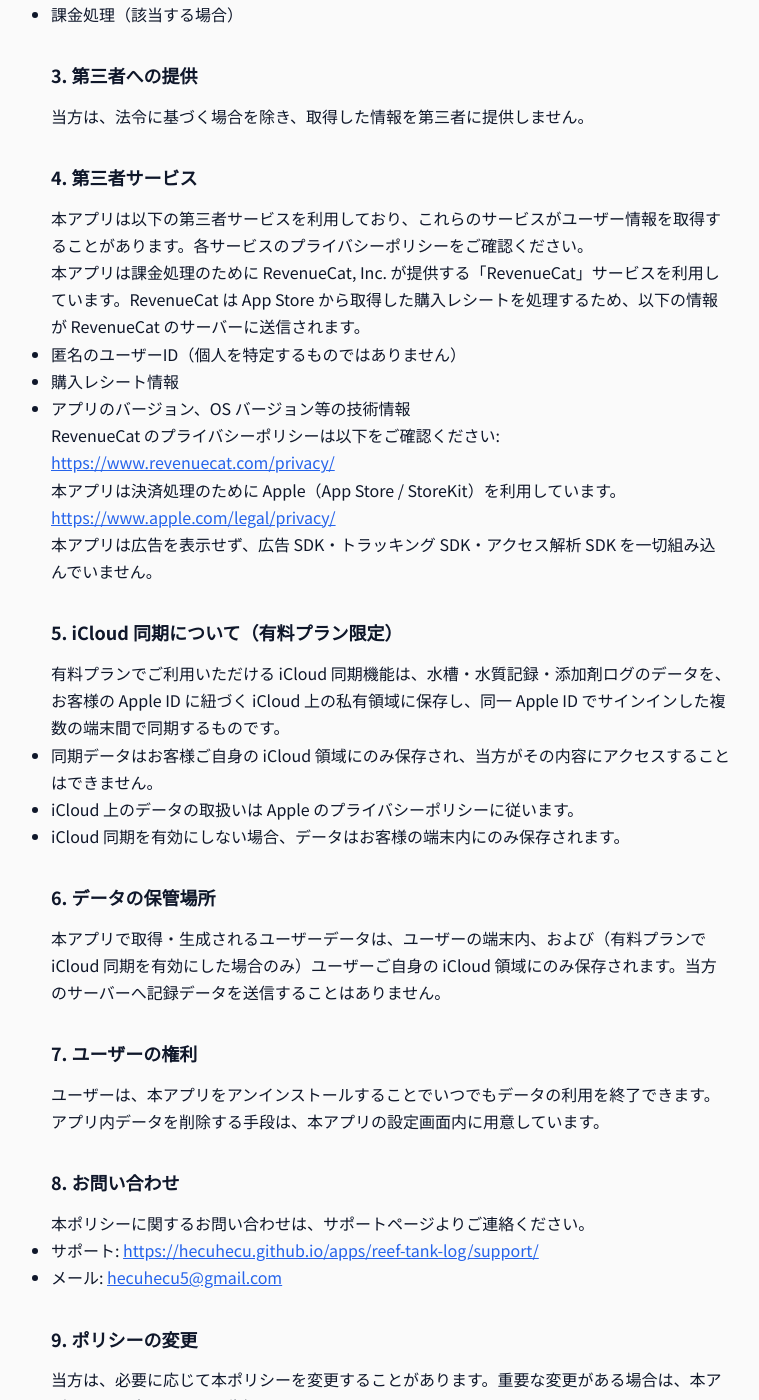
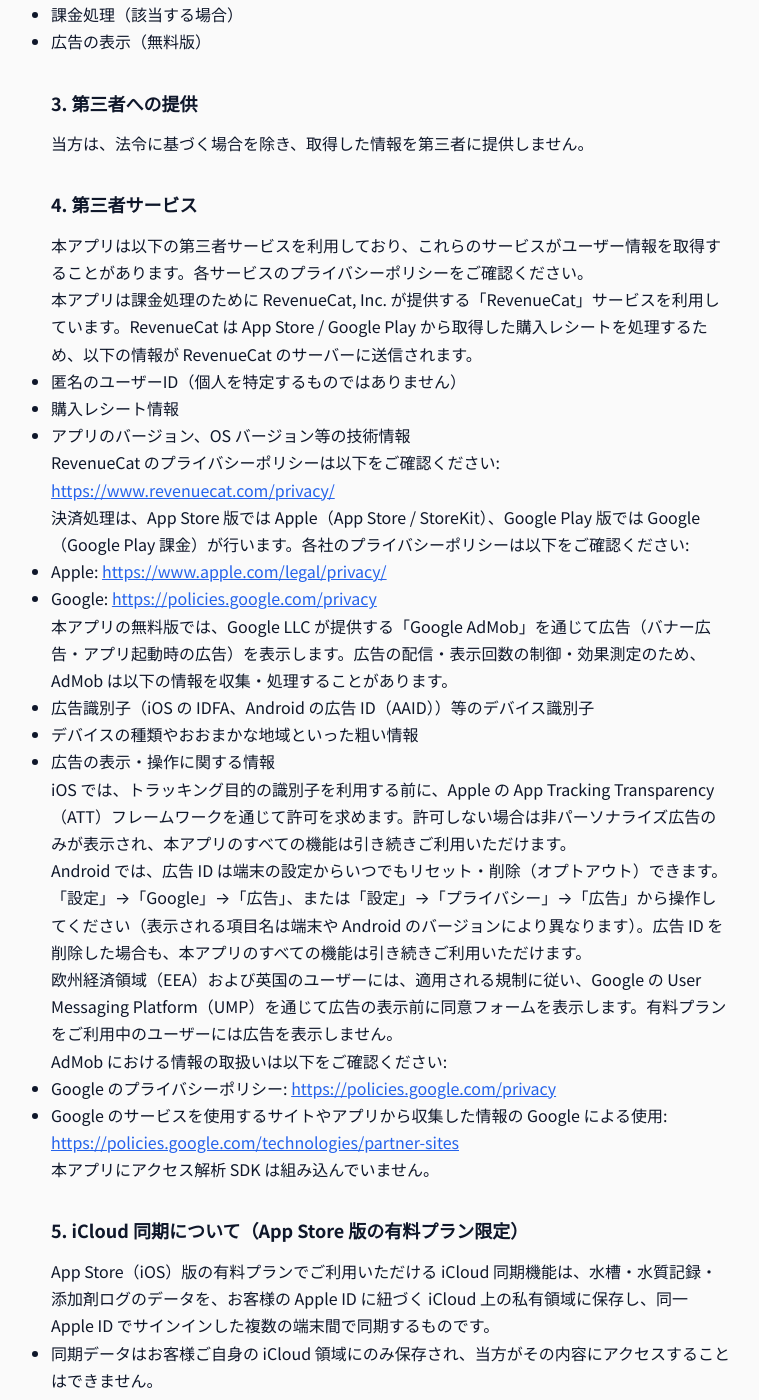
Before and after one commit to hecuhecu/hecuhecu.github.io, a Jekyll site: the page built from apps/reef-tank-log/privacy.md, in a window 1280 px wide and 1400 px high, scrolled down 748 px. Shown: the whole window, without its empty margins (249-1008 px from the left). Built offline with Jekyll 4.4.1, drawn with Linux system fonts in a browser that asks for light colours; some of the changed text lies outside the part shown.

Commit message:
Reef Tank Log: 法務ページを AdMob 搭載の実態と Google Play 版に合わせて修正
- privacy / index の「広告・トラッキングなし」を訂正し、AdMob・ATT・UMP を記載
- iCloud 同期は App Store 版のみと明記
- 請求・解約・復元・返金・販売ページに Google Play を併記
- support に買い切りプランの記載を追加、販売開始日を実績に更新

Co-Authored-By: Claude Opus 5.5 <noreply@anthropic.com>

```diff
--- a/apps/reef-tank-log/privacy.md
+++ b/apps/reef-tank-log/privacy.md
@@ -17,7 +17,7 @@ hecuhecu（以下「当方」）は、モバイルアプリケーション「Ree
 
 本アプリで登録した水槽のプロファイル（名前・容量・水槽タイプ等）、水質パラメータの記録（Ca・Mg・KH/Alk・硝酸塩・リン酸塩・比重・水温・pH・メモ等）、添加剤の投与ログは、すべてお客様の端末内（ローカルデータベース）に保存されます。これらのデータを当方のサーバーへ送信・保存することは一切ありません。
 
-有料プランで iCloud 同期を有効にした場合のみ、これらの記録データがお客様ご自身の iCloud（Apple が提供するクラウドサービス）上の私有領域に保存されます（詳細は「5. iCloud 同期について」をご確認ください）。
+App Store（iOS）版の有料プランで iCloud 同期を有効にした場合のみ、これらの記録データがお客様ご自身の iCloud（Apple が提供するクラウドサービス）上の私有領域に保存されます（詳細は「5. iCloud 同期について」をご確認ください）。
 
 ## 2. 情報の利用目的
 
@@ -27,6 +27,7 @@ hecuhecu（以下「当方」）は、モバイルアプリケーション「Ree
 - 本アプリの品質向上およびバグ修正
 - 不正利用の防止
 - 課金処理（該当する場合）
+- 広告の表示（無料版）
 
 ## 3. 第三者への提供
 
@@ -36,7 +37,7 @@ hecuhecu（以下「当方」）は、モバイルアプリケーション「Ree
 
 本アプリは以下の第三者サービスを利用しており、これらのサービスがユーザー情報を取得することがあります。各サービスのプライバシーポリシーをご確認ください。
 
-本アプリは課金処理のために RevenueCat, Inc. が提供する「RevenueCat」サービスを利用しています。RevenueCat は App Store から取得した購入レシートを処理するため、以下の情報が RevenueCat のサーバーに送信されます。
+本アプリは課金処理のために RevenueCat, Inc. が提供する「RevenueCat」サービスを利用しています。RevenueCat は App Store / Google Play から取得した購入レシートを処理するため、以下の情報が RevenueCat のサーバーに送信されます。
 
 - 匿名のユーザーID（個人を特定するものではありません）
 - 購入レシート情報
@@ -45,22 +46,42 @@ hecuhecu（以下「当方」）は、モバイルアプリケーション「Ree
 RevenueCat のプライバシーポリシーは以下をご確認ください:
 [https://www.revenuecat.com/privacy/](https://www.revenuecat.com/privacy/)
 
-本アプリは決済処理のために Apple（App Store / StoreKit）を利用しています。
-[https://www.apple.com/legal/privacy/](https://www.apple.com/legal/privacy/)
+決済処理は、App Store 版では Apple（App Store / StoreKit）、Google Play 版では Google（Google Play 課金）が行います。各社のプライバシーポリシーは以下をご確認ください:
 
-本アプリは広告を表示せず、広告 SDK・トラッキング SDK・アクセス解析 SDK を一切組み込んでいません。
+- Apple: [https://www.apple.com/legal/privacy/](https://www.apple.com/legal/privacy/)
+- Google: [https://policies.google.com/privacy](https://policies.google.com/privacy)
 
-## 5. iCloud 同期について（有料プラン限定）
+本アプリの無料版では、Google LLC が提供する「Google AdMob」を通じて広告（バナー広告・アプリ起動時の広告）を表示します。広告の配信・表示回数の制御・効果測定のため、AdMob は以下の情報を収集・処理することがあります。
 
-有料プランでご利用いただける iCloud 同期機能は、水槽・水質記録・添加剤ログのデータを、お客様の Apple ID に紐づく iCloud 上の私有領域に保存し、同一 Apple ID でサインインした複数の端末間で同期するものです。
+- 広告識別子（iOS の IDFA、Android の広告 ID（AAID））等のデバイス識別子
+- デバイスの種類やおおまかな地域といった粗い情報
+- 広告の表示・操作に関する情報
+
+iOS では、トラッキング目的の識別子を利用する前に、Apple の App Tracking Transparency（ATT）フレームワークを通じて許可を求めます。許可しない場合は非パーソナライズ広告のみが表示され、本アプリのすべての機能は引き続きご利用いただけます。
+
+Android では、広告 ID は端末の設定からいつでもリセット・削除（オプトアウト）できます。「設定」→「Google」→「広告」、または「設定」→「プライバシー」→「広告」から操作してください（表示される項目名は端末や Android のバージョンにより異なります）。広告 ID を削除した場合も、本アプリのすべての機能は引き続きご利用いただけます。
+
+欧州経済領域（EEA）および英国のユーザーには、適用される規制に従い、Google の User Messaging Platform（UMP）を通じて広告の表示前に同意フォームを表示します。有料プランをご利用中のユーザーには広告を表示しません。
+
+AdMob における情報の取扱いは以下をご確認ください:
+
+- Google のプライバシーポリシー: [https://policies.google.com/privacy](https://policies.google.com/privacy)
+- Google のサービスを使用するサイトやアプリから収集した情報の Google による使用: [https://policies.google.com/technologies/partner-sites](https://policies.google.com/technologies/partner-sites)
+
+本アプリにアクセス解析 SDK は組み込んでいません。
+
+## 5. iCloud 同期について（App Store 版の有料プラン限定）
+
+App Store（iOS）版の有料プランでご利用いただける iCloud 同期機能は、水槽・水質記録・添加剤ログのデータを、お客様の Apple ID に紐づく iCloud 上の私有領域に保存し、同一 Apple ID でサインインした複数の端末間で同期するものです。
 
 - 同期データはお客様ご自身の iCloud 領域にのみ保存され、当方がその内容にアクセスすることはできません。
 - iCloud 上のデータの取扱いは Apple のプライバシーポリシーに従います。
 - iCloud 同期を有効にしない場合、データはお客様の端末内にのみ保存されます。
+- Google Play（Android）版に iCloud 同期はありません。Android 版のデータは端末内にのみ保存されます。
 
 ## 6. データの保管場所
 
-本アプリで取得・生成されるユーザーデータは、ユーザーの端末内、および（有料プランで iCloud 同期を有効にした場合のみ）ユーザーご自身の iCloud 領域にのみ保存されます。当方のサーバーへ記録データを送信することはありません。
+本アプリで取得・生成されるユーザーデータは、ユーザーの端末内、および（App Store 版の有料プランで iCloud 同期を有効にした場合のみ）ユーザーご自身の iCloud 領域にのみ保存されます。当方のサーバーへ記録データを送信することはありません。
 
 ## 7. ユーザーの権利
 
```
Also changed, not shown: other parts of apps/reef-tank-log/privacy.md (+1 -1 lines), apps/reef-tank-log/index.md (+2 -2 lines), apps/reef-tank-log/support.md (+19 -7 lines), apps/reef-tank-log/terms.md (+10 -10 lines), apps/reef-tank-log/tokushoho.md (+18 -10 lines).
